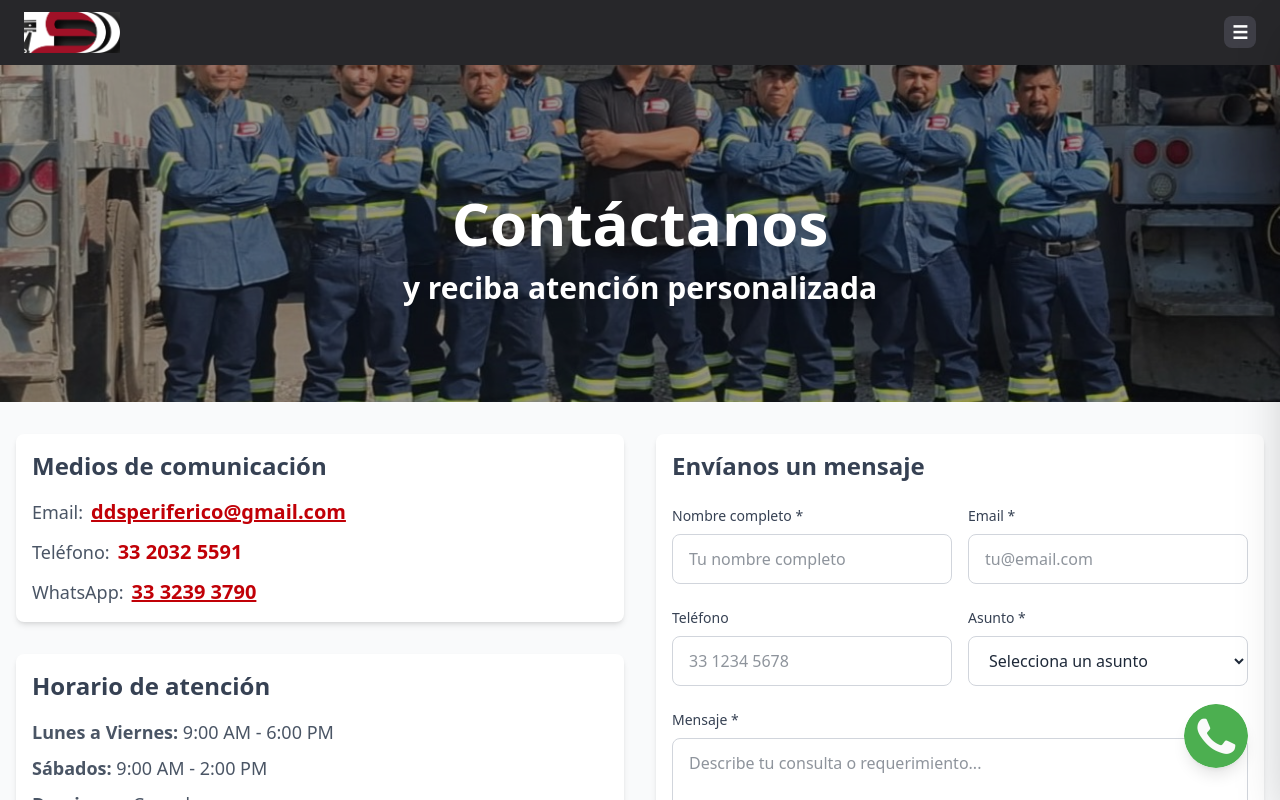
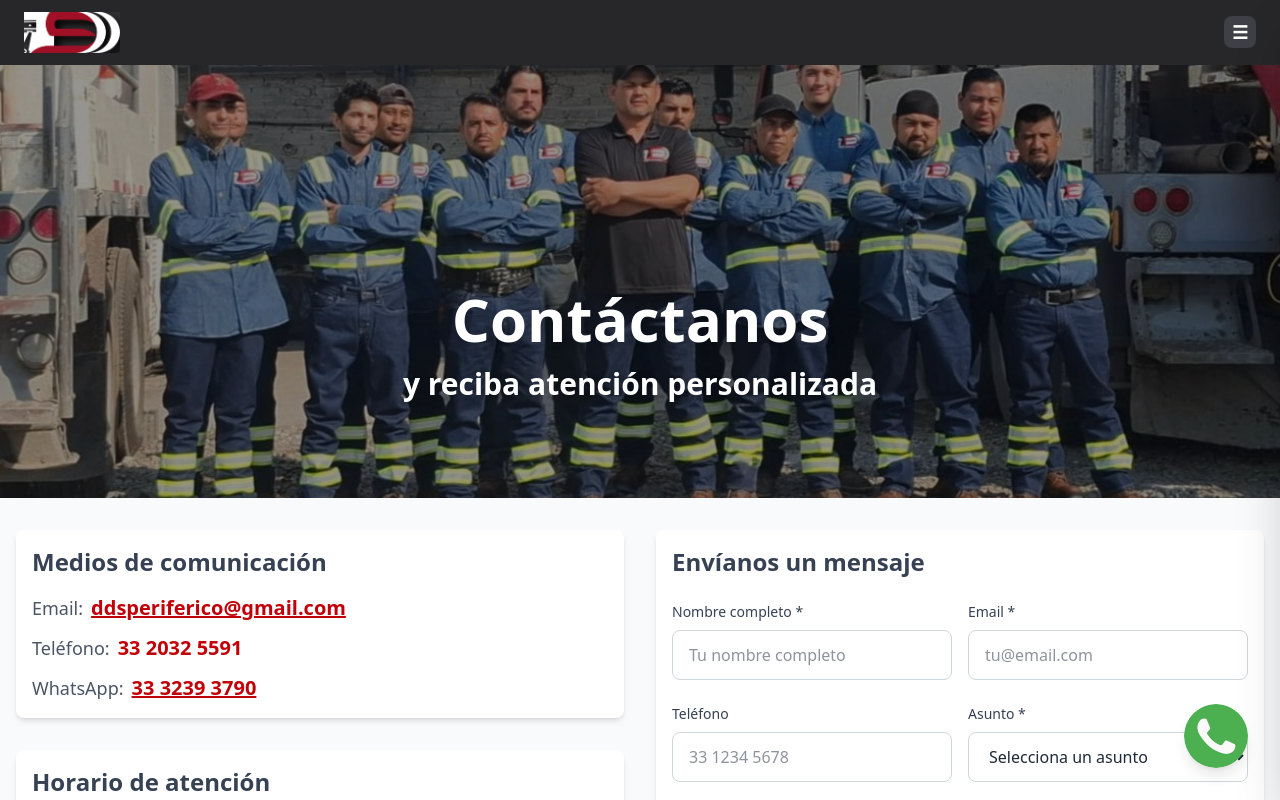
Before and after one commit to LegaspiRicardo/Diesel-Dynamic-Service, a React (Vite) app: page /contacto in a window 1280 px wide. Shown: the top 800 px of the page. Built offline with nearby package versions, Linux system fonts and the light colour scheme; the HTML template or start-up script is replaced by a standard one.

Commit message:
Add files via upload

```diff
--- a/src/pages/Contacto.tsx
+++ b/src/pages/Contacto.tsx
@@ -14,7 +14,7 @@ export default function Contacto() {
                 <div className="absolute inset-0 bg-black/40"></div>
 
                 <div className="relative w-11/12 mx-auto px-6 text-center  z-10">
-                    <h1 className="text-4xl md:text-5xl lg:text-6xl font-bold pt-12 drop-shadow-lg">
+                    <h1 className="text-4xl md:text-5xl lg:text-6xl font-bold pt-12 md:pt-22 lg:pt-36 drop-shadow-lg">
                         Contáctanos
                     </h1>
                     <p className="text-xl md:text-2xl lg:text-3xl font-semibold my-4 max-w-2xl mx-auto drop-shadow-md leading-tight">
```
